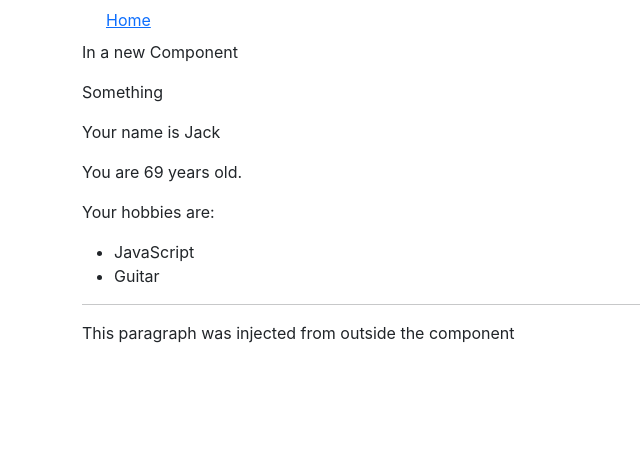
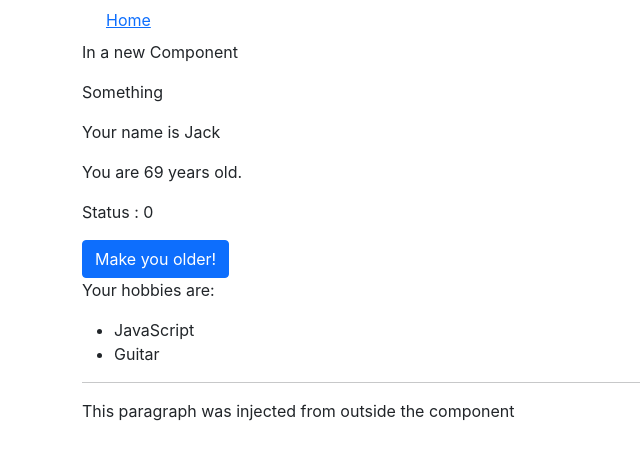
Before and after one commit to erynder-z/reactjs-basics, a React (Create React App) app: page / in a window 1280 px wide. Shown: the top 460 px of the page, without its empty margins (0-640 px from the left). Built offline with nearby package versions, Linux system fonts and the light colour scheme.

Commit message:
Change state of a component

```diff
--- a/src/App.js
+++ b/src/App.js
@@ -17,7 +17,7 @@ class App extends React.Component {
         </div>
         <div className="row">
           <div className="col-xs-10 col-xs-offset-1">
-            <Home name={'Jack'} age={69} someData={someData}>
+            <Home name={'Jack'} initialAge={69} someData={someData}>
               <p>This paragraph was injected from outside the component</p>
             </Home>
           </div>
--- a/src/components/Home.js
+++ b/src/components/Home.js
@@ -2,6 +2,20 @@ import React from 'react';
 import PropTypes from 'prop-types';
 
 export class Home extends React.Component {
+  constructor(props) {
+    super();
+    this.state = {
+      age: props.initialAge,
+      status: 0,
+    };
+  }
+
+  onMakeOlder() {
+    this.setState({
+      age: this.state.age + 1,
+    });
+  }
+
   render() {
     const text = 'Something';
     return (
@@ -9,7 +23,14 @@ export class Home extends React.Component {
         <p>In a new Component</p>
         <p>{text}</p>
         <p>Your name is {this.props.name} </p>
-        <p>You are {this.props.age} years old.</p>
+        <p>You are {this.state.age} years old.</p>
+        <p>Status : {this.state.status}</p>
+        <button
+          onClick={this.onMakeOlder.bind(this)}
+          className="btn btn-primary"
+        >
+          Make you older!
+        </button>
         <p>Your hobbies are:</p>
         <div>
           <ul>
@@ -27,7 +48,7 @@ export class Home extends React.Component {
 
 Home.propTypes = {
   name: PropTypes.string,
-  age: PropTypes.number,
+  initialAge: PropTypes.number,
   hobbies: PropTypes.object,
   children: PropTypes.element.isRequired,
 };
```
